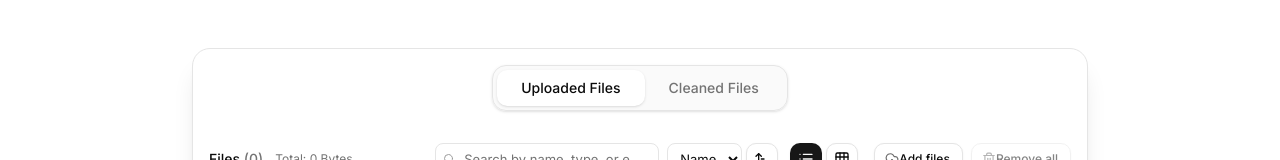
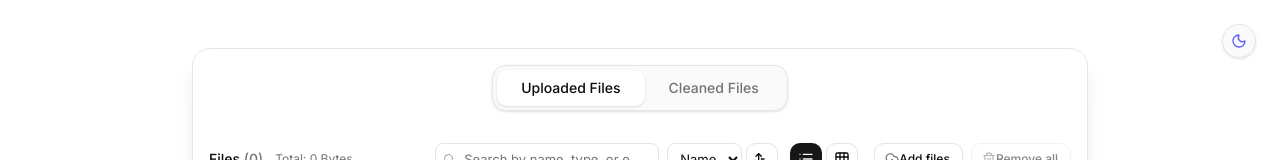
Before and after one commit to shiv669/Aster, a Next.js app in the folder apps/web/: page / in a window 1280 px wide. Shown: the top 160 px of the page. Built offline with nearby package versions, Linux system fonts and the light colour scheme.

Commit message:
feat: implement dark mode toggle

```diff
--- a/apps/web/src/app/page.tsx
+++ b/apps/web/src/app/page.tsx
@@ -1,9 +1,12 @@
 import { UploadEngine } from "@/components/upload-engine";
-import { SlideButton } from "@/components/ui/slide-button";
+import { ThemeToggle } from "@/components/theme-toggle";
 
 export default function Home() {
   return (
-    <main className="min-h-screen bg-background flex flex-col items-center py-12 p-4">
+    <main className="min-h-screen bg-background flex flex-col items-center py-12 p-4 relative transition-colors duration-300">
+      <div className="absolute top-6 right-6">
+        <ThemeToggle />
+      </div>
       <div className="w-full max-w-4xl relative pb-24">
         {/* The File Uploader */}
         <div className="bg-card shadow-xl rounded-2xl border border-border p-4">
--- /dev/null
+++ b/apps/web/src/components/theme-toggle.tsx
@@ -0,0 +1,50 @@
+'use client';
+
+import { useState, useEffect } from 'react';
+import { MoonIcon, SunIcon } from 'lucide-react';
+
+export function ThemeToggle() {
+  const [isDark, setIsDark] = useState(false);
+
+  useEffect(() => {
+    // Check initial state from local storage or system preference
+    const savedTheme = localStorage.getItem('theme');
+    const prefersDark = window.matchMedia('(prefers-color-scheme: dark)').matches;
+
+    if (savedTheme === 'dark' || (!savedTheme && prefersDark)) {
+      setIsDark(true);
+      document.documentElement.classList.add('dark');
+    } else {
+      setIsDark(false);
+      document.documentElement.classList.remove('dark');
+    }
+  }, []);
+
+  const toggleTheme = () => {
+    setIsDark((prev) => {
+      const next = !prev;
+      if (next) {
+        document.documentElement.classList.add('dark');
+        localStorage.setItem('theme', 'dark');
+      } else {
+        document.documentElement.classList.remove('dark');
+        localStorage.setItem('theme', 'light');
+      }
+      return next;
+    });
+  };
+
+  return (
+    <button
+      onClick={toggleTheme}
+      className="p-2 bg-muted/50 rounded-full border border-border shadow-sm hover:bg-muted text-muted-foreground transition-all duration-200"
+      aria-label="Toggle theme"
+    >
+      {isDark ? (
+        <SunIcon className="w-4 h-4 text-amber-500" />
+      ) : (
+        <MoonIcon className="w-4 h-4 text-indigo-500" />
+      )}
+    </button>
+  );
+}
```
